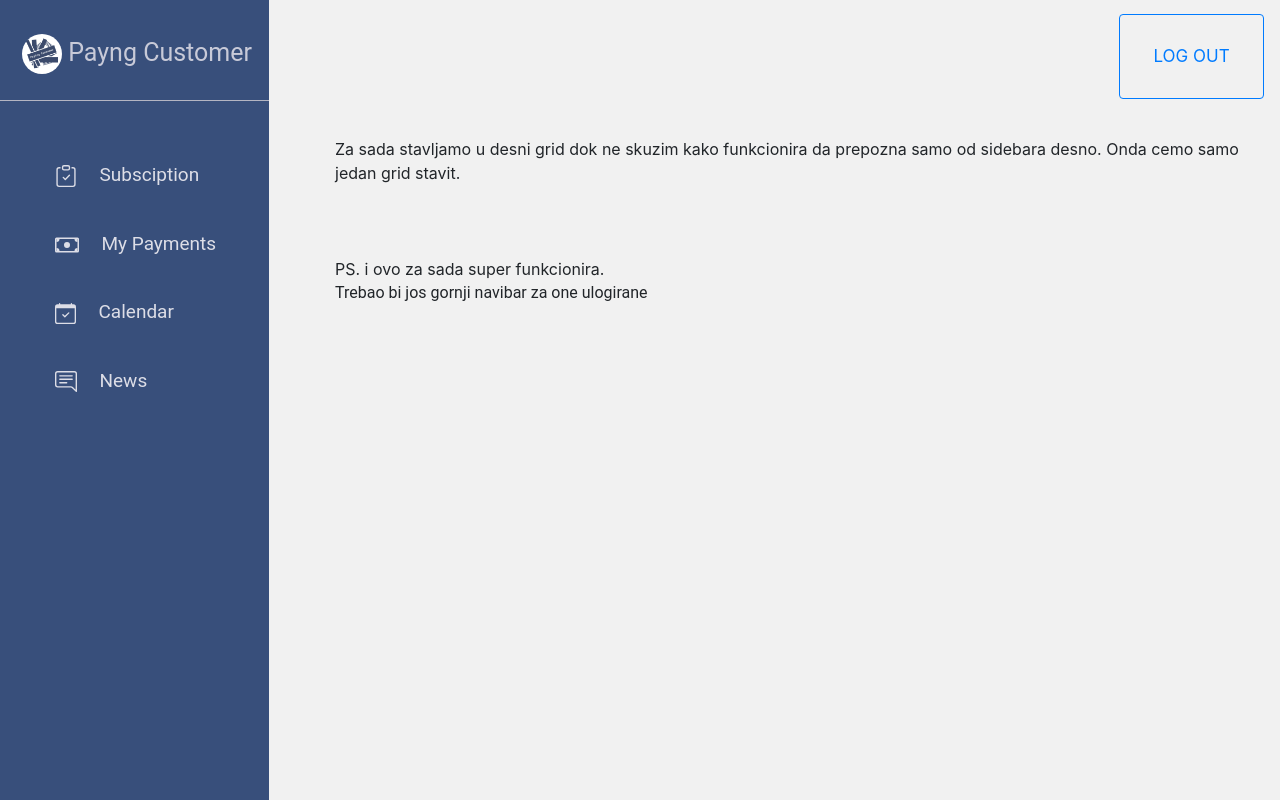
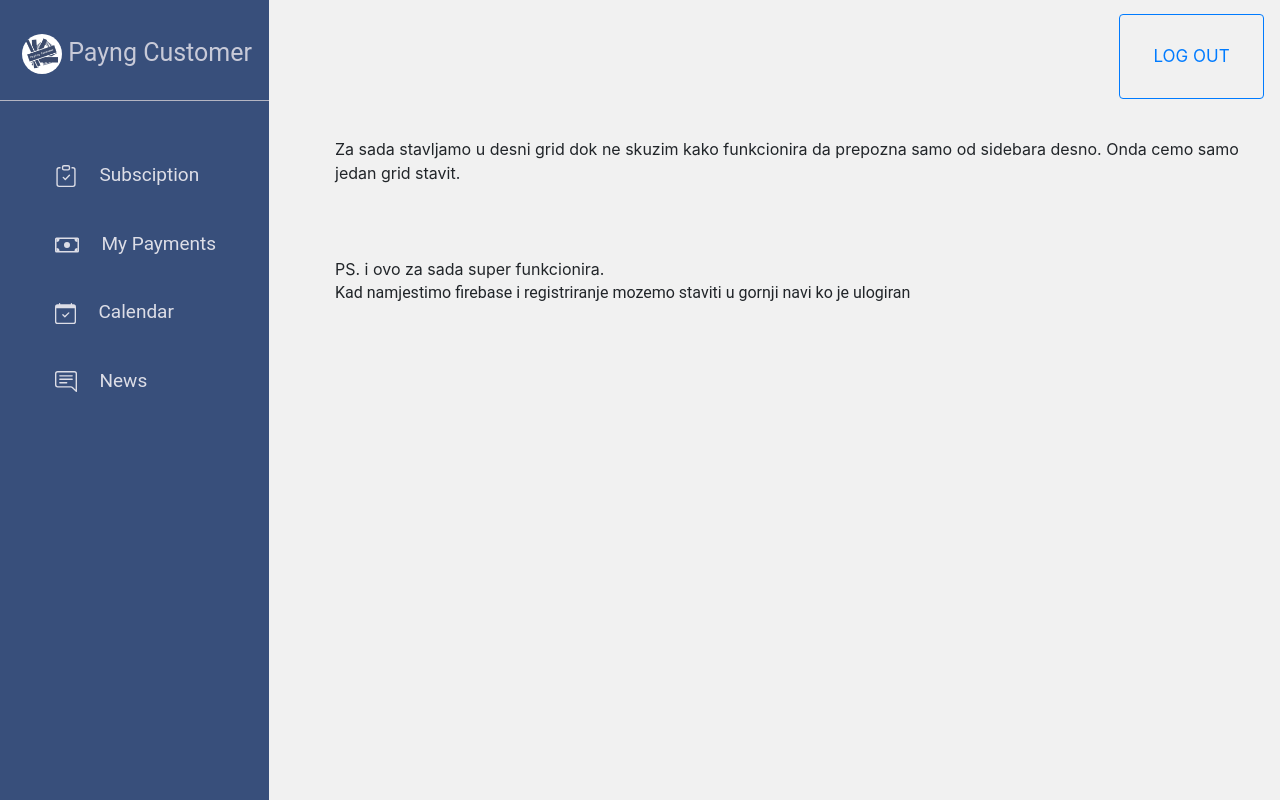
Before and after one commit to KristijanCetina/payingCustomer, a Vue app in the folder paying_customer/: page /subscription in a window 1280 px wide. Built offline with nearby package versions, Linux system fonts and the light colour scheme.

Commit message:
Update Subscription.vue

```diff
--- a/paying_customer/src/views/Subscription.vue
+++ b/paying_customer/src/views/Subscription.vue
@@ -11,7 +11,7 @@
     <div class="row">
 		<div class="col-md-3">
 		</div>
-		<div class="col-md-9">PS. i ovo za sada super funkcionira. <p>Trebao bi jos gornji navibar za one ulogirane</p>
+		<div class="col-md-9">PS. i ovo za sada super funkcionira.<p>Kad namjestimo firebase i registriranje mozemo staviti u gornji navi ko je ulogiran</p>
 		</div>
 	</div>
     </div>
```
